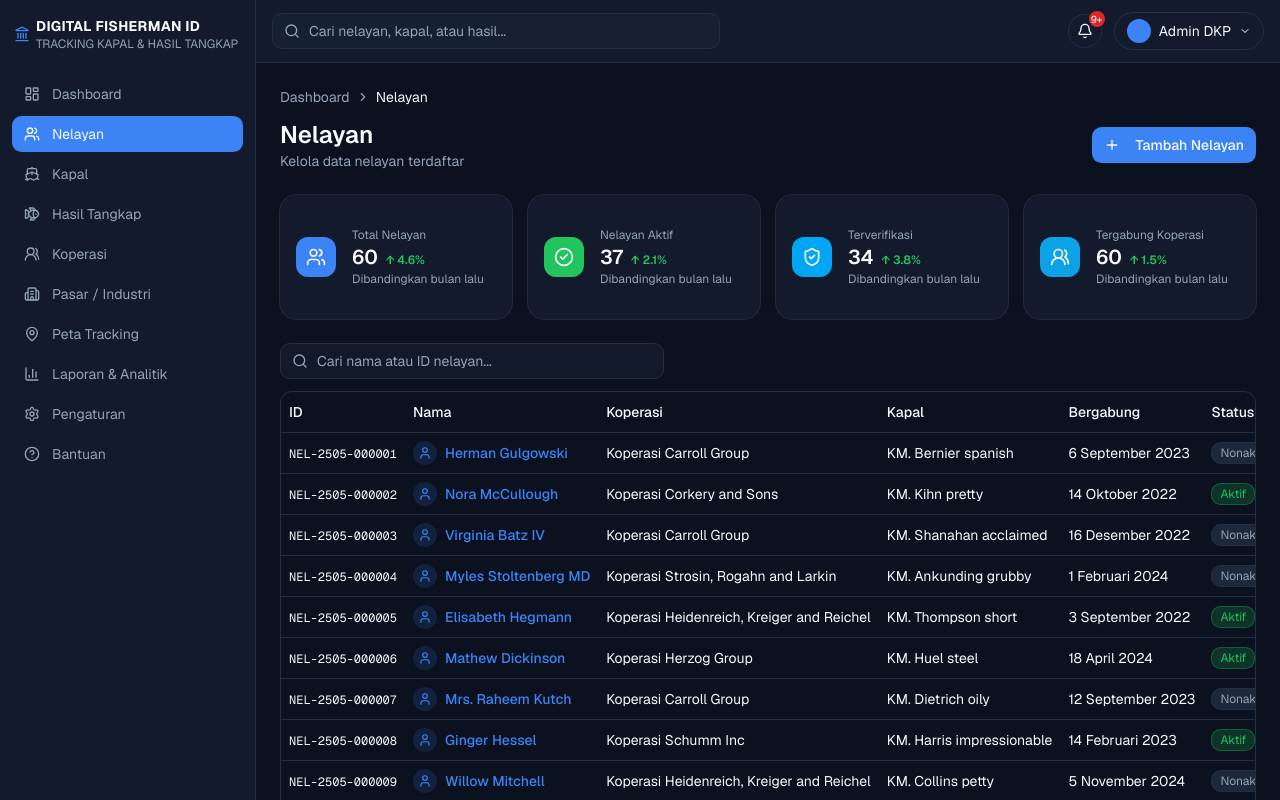
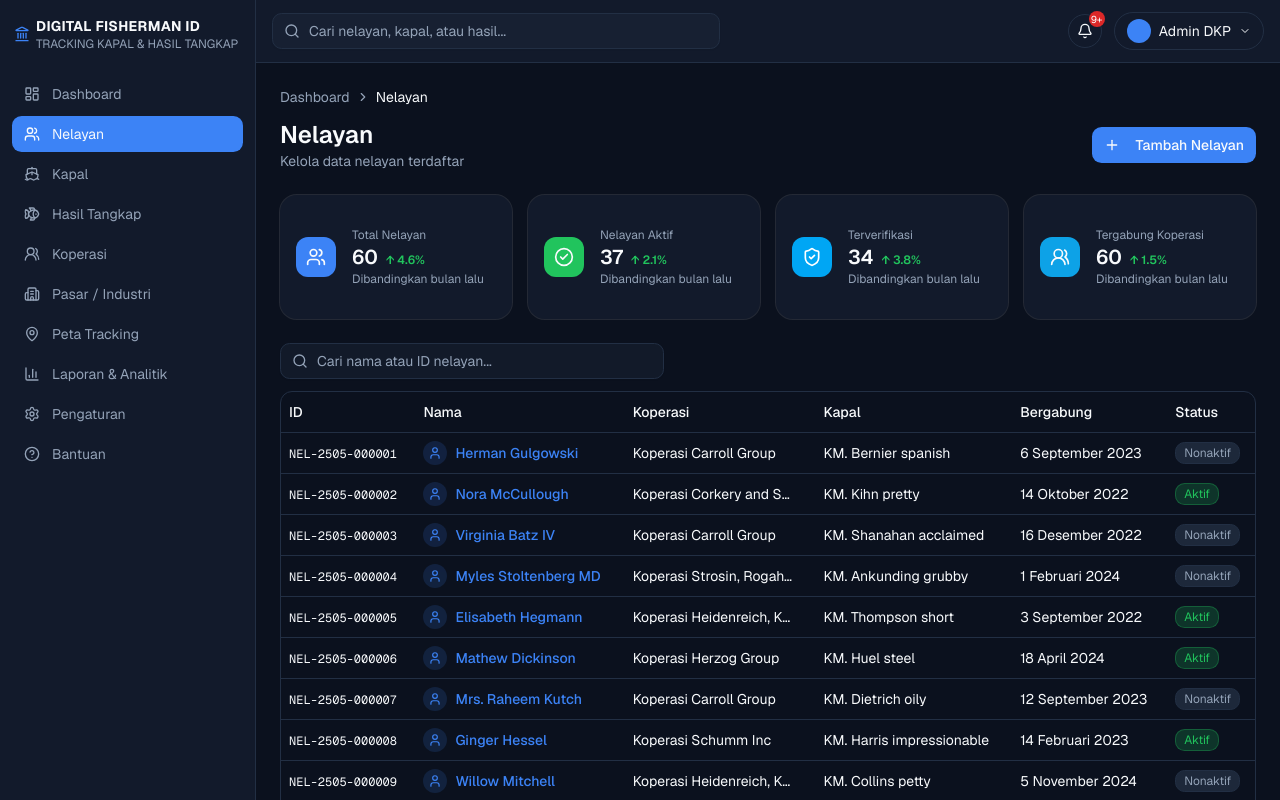
Before and after one commit to dafam25/KIPT, a Next.js app: page /nelayan in a window 1280 px wide. Built offline with nearby package versions, Linux system fonts and the light colour scheme.

Commit message:
Harden entity table long-text columns against overflow clipping

```diff
--- a/app/(dashboard)/kapal/page.tsx
+++ b/app/(dashboard)/kapal/page.tsx
@@ -76,8 +76,25 @@ export default function KapalListPage() {
     { header: 'ID Kapal', cell: (k) => <span className="font-mono text-xs">{k.id}</span> },
     { header: 'Jenis', cell: (k) => k.jenis },
     { header: 'GT', cell: (k) => `${k.gt} GT` },
-    { header: 'Pelabuhan Induk', cell: (k) => k.pelabuhanInduk },
-    { header: 'Nahkoda', cell: (k) => nelayan.find((n) => n.id === k.nahkodaId)?.nama ?? '-' },
+    {
+      header: 'Pelabuhan Induk',
+      cell: (k) => (
+        <span className="block max-w-36 truncate" title={k.pelabuhanInduk}>
+          {k.pelabuhanInduk}
+        </span>
+      ),
+    },
+    {
+      header: 'Nahkoda',
+      cell: (k) => {
+        const nama = nelayan.find((n) => n.id === k.nahkodaId)?.nama ?? '-';
+        return (
+          <span className="block max-w-36 truncate" title={nama}>
+            {nama}
+          </span>
+        );
+      },
+    },
     { header: 'Status', cell: (k) => <StatusBadge label={KAPAL_STATUS_LABEL[k.status]} tone={KAPAL_STATUS_TONE[k.status]} /> },
   ];
 
--- a/app/(dashboard)/koperasi/page.tsx
+++ b/app/(dashboard)/koperasi/page.tsx
@@ -31,7 +31,14 @@ export default function KoperasiListPage() {
       ),
     },
     { header: 'Lokasi', cell: (k) => k.lokasi },
-    { header: 'Ketua', cell: (k) => k.ketua },
+    {
+      header: 'Ketua',
+      cell: (k) => (
+        <span className="block max-w-40 truncate" title={k.ketua}>
+          {k.ketua}
+        </span>
+      ),
+    },
     { header: 'Anggota', cell: (k) => formatNumber(k.jumlahAnggota) },
     { header: 'Volume (kg)', cell: (k) => formatNumber(k.volumeKg) },
     { header: 'Nilai Transaksi', cell: (k) => formatRupiah(k.nilaiTransaksi) },
--- a/app/(dashboard)/nelayan/page.tsx
+++ b/app/(dashboard)/nelayan/page.tsx
@@ -74,7 +74,17 @@ export default function NelayanListPage() {
         </Link>
       ),
     },
-    { header: 'Koperasi', cell: (n) => koperasi.find((k) => k.id === n.koperasiId)?.nama ?? '-' },
+    {
+      header: 'Koperasi',
+      cell: (n) => {
+        const nama = koperasi.find((k) => k.id === n.koperasiId)?.nama ?? '-';
+        return (
+          <span className="block max-w-40 truncate" title={nama}>
+            {nama}
+          </span>
+        );
+      },
+    },
     { header: 'Kapal', cell: (n) => kapal.find((k) => k.id === n.kapalId)?.nama ?? '-' },
     { header: 'Bergabung', cell: (n) => formatDate(n.tanggalBergabung) },
     {
--- a/app/(dashboard)/pasar-industri/page.tsx
+++ b/app/(dashboard)/pasar-industri/page.tsx
@@ -32,7 +32,14 @@ export default function PasarIndustriListPage() {
     },
     { header: 'Jenis', cell: (p) => p.jenis },
     { header: 'Lokasi', cell: (p) => p.lokasi },
-    { header: 'Pengelola', cell: (p) => p.pengelola },
+    {
+      header: 'Pengelola',
+      cell: (p) => (
+        <span className="block max-w-40 truncate" title={p.pengelola}>
+          {p.pengelola}
+        </span>
+      ),
+    },
     { header: 'Volume (kg)', cell: (p) => formatNumber(p.volumeKg) },
     { header: 'Nilai Transaksi', cell: (p) => formatRupiah(p.nilaiTransaksi) },
     {
```
